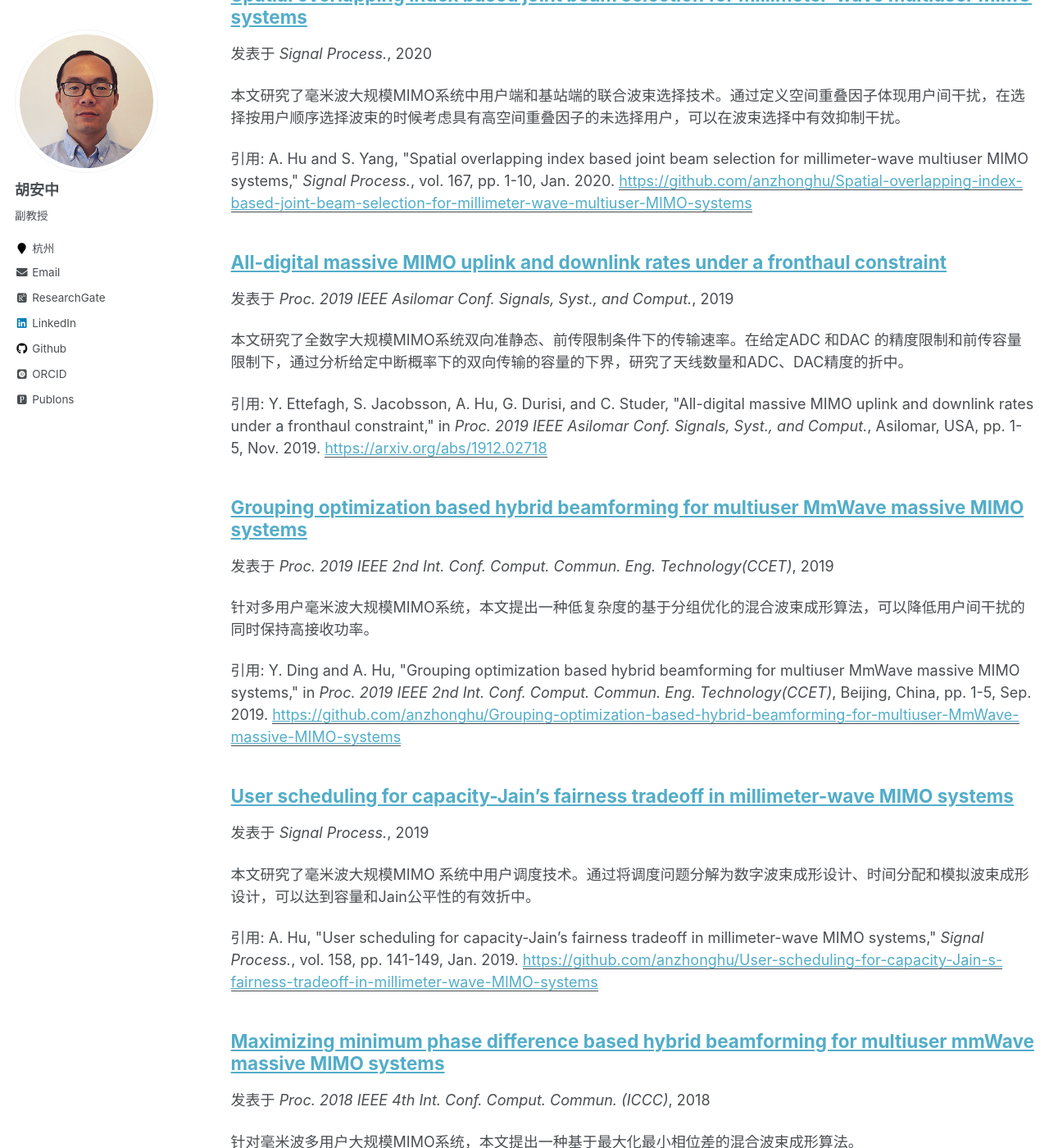
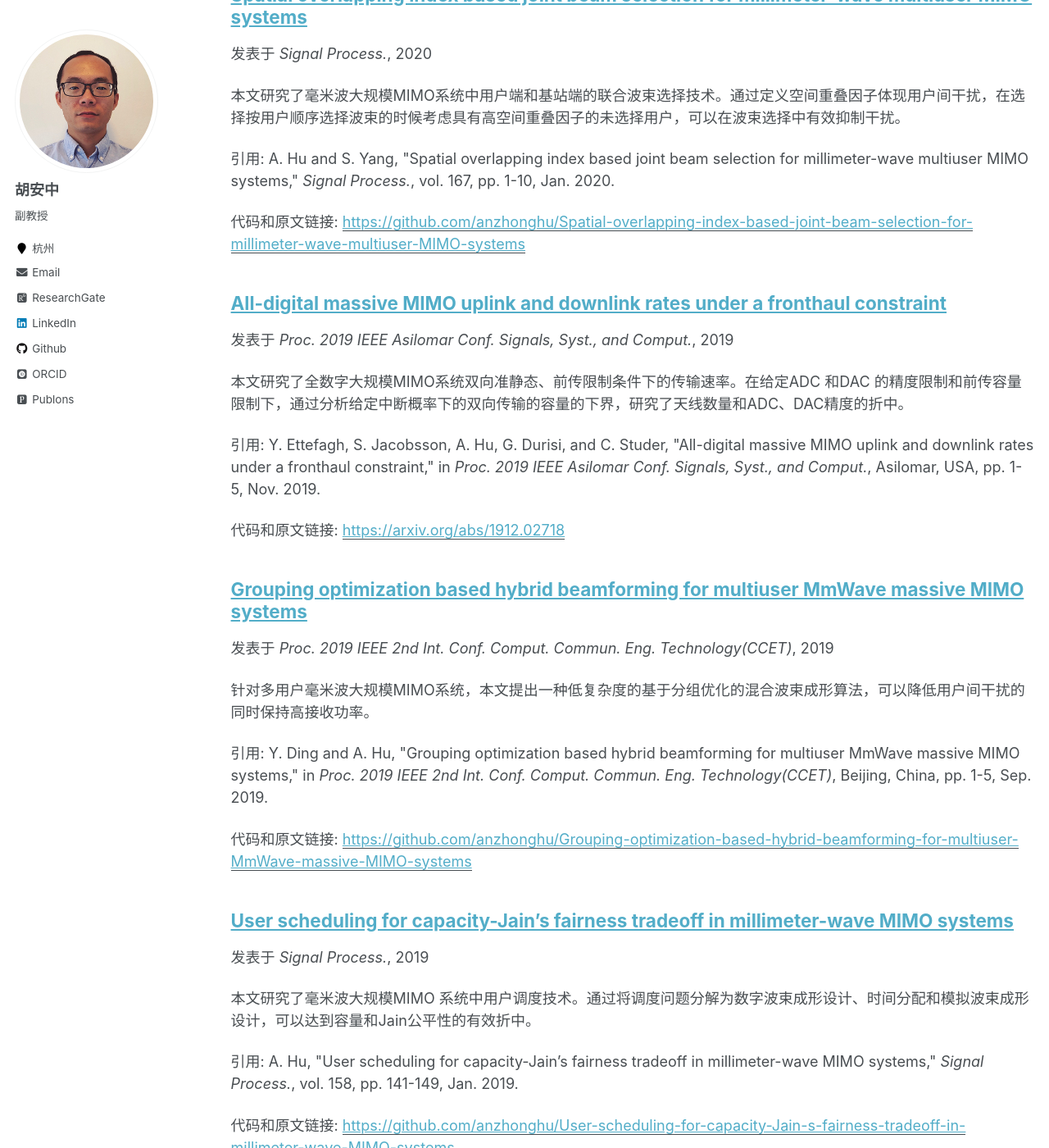
Before and after one commit to anzhonghu/ch, a Jekyll site: the page built from _pages/publications.md, in a window 1280 px wide and 1400 px high, scrolled down 211 px. Shown: the whole window at 82% size. Built offline with Jekyll 4.4.1, drawn with Linux system fonts in a browser that asks for light colours; some web fonts are replaced; some of the changed text lies outside the part shown.

Commit message:
Update archive-single.html

```diff
--- a/_includes/archive-single.html
+++ b/_includes/archive-single.html
@@ -53,7 +53,8 @@
     {% endif %}
 
     {% if post.citation and post.paperurl %}
-      <p>引用: {{ post.citation }} <a href="{{ post.paperurl }}"><u>{{ post.paperurl }}</u></a></p>
+      <p>引用: {{ post.citation }}</p>
+      <p>代码和原文链接: <a href="{{ post.paperurl }}"><u>{{ post.paperurl }}</u></a></p>
     {% elsif post.citation %}
       <p>引用: {{ post.citation }} </p>
     {% elsif post.paperurl %}
```
